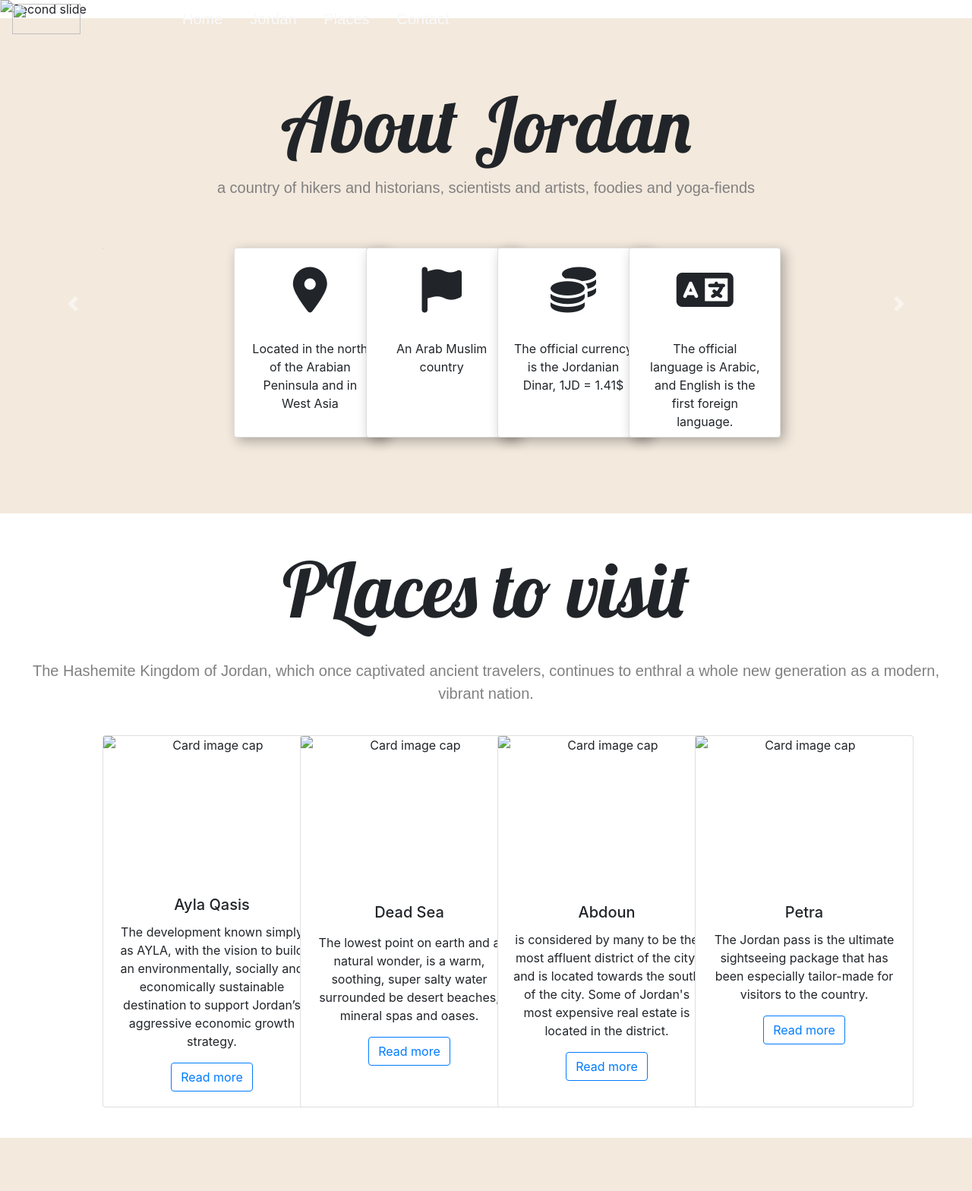
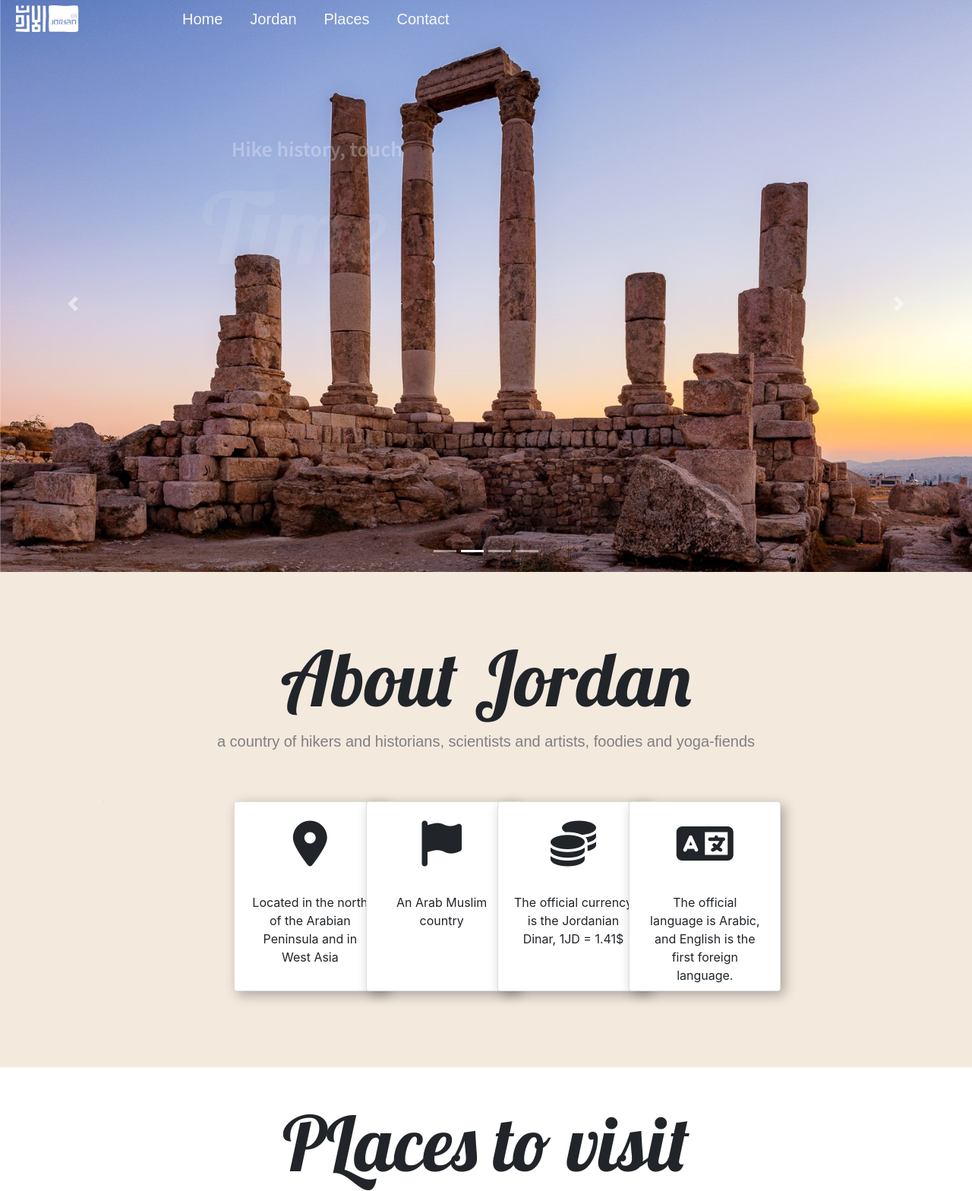
Before and after one commit to MallakWalid/JordaT, a plain HTML site: page index.html in a window 1280 px wide. Shown: the top 1568 px of the page at 76% size. Drawn offline with nearby package versions, Linux system fonts and the light colour scheme; a web font is replaced by a local one.

Commit message:
Update index.html

```diff
--- a/index.html
+++ b/index.html
@@ -39,7 +39,7 @@
 
     <!-- start of navbar -->
     <nav class="navbar navbar-expand-lg  ">
-      <a class="navbar-brand" href="#"> <img src="photos/Jordan-logo.png" width="90" height="40" alt="">
+      <a class="navbar-brand" href="#"> <img src="Jordan-logo.png" width="90" height="40" alt="">
       </a>
 
       <div class="collapse navbar-collapse" id="navbarSupportedContent">
@@ -77,7 +77,7 @@
       </ol>
       <div class="carousel-inner">
         <div class="carousel-item active">
-          <img class="d-block w-100" src="photos/wadi-rum.jpg" alt="First slide">
+          <img class="d-block w-100" src="wadi-rum.jpg" alt="First slide">
           <div class="carousel-caption  d-md-block">
             <h3 class="pb-0 fade-first">Welcome to</h3>
             <h1 class="pt-0 fade-second">Jordan</h1>
@@ -87,7 +87,7 @@
         </div>
 
         <div class="carousel-item">
-          <img class="d-block w-100" src="photos/Temple-of-Hercules.jpg" alt="Second slide">
+          <img class="d-block w-100" src="Temple-of-Hercules.jpg" alt="Second slide">
           <div class="carousel-caption  d-md-block">
             <h3 class="pb-0  fade-first">Hike history, touch</h3>
             <h1 class="pt-0 fade-second">Time</h1>
@@ -97,7 +97,7 @@
         </div>
 
         <div class="carousel-item petra">
-          <img class="d-block w-100" src="photos/Petra.jpg" alt="Third slide">
+          <img class="d-block w-100" src="Petra.jpg" alt="Third slide">
           <div class="carousel-caption  d-md-block">
             <h3 class="pb-0  fade-first " style="width:400px;">Live your</h3>
             <h1 class="pt-0 fade-second text-center"> Adventure</h1>
@@ -106,7 +106,7 @@
 
         </div>
         <div class="carousel-item ">
-          <img class="d-block w-100" src="photos/Dead-Sea.jpg" alt="Fourth slide">
+          <img class="d-block w-100" src="Dead-Sea.jpg" alt="Fourth slide">
           <div class="carousel-caption  d-md-block">
             <h3 class="pb-0  pl-0 fade-first">Life at your own</h3>
             <h1 class="pt-0 fade-second">Pace</h1>
@@ -201,7 +201,7 @@
     <div class="row">
       <div class="col-lg-3">
         <div class="card" style="width: 18rem; height:490px;">
-          <img class="card-img-top" src="photos/ayla-alaqba-1.jpg" alt="Card image cap">
+          <img class="card-img-top" src="ayla-alaqba-1.jpg" alt="Card image cap">
           <div class="card-body">
             <h5 class="card-title pt-">Ayla Qasis</h5>
             <p class="card-text">The development known simply as AYLA, with the vision to build an environmentally,
@@ -215,7 +215,7 @@
 
       <div class="col-lg-3">
         <div class="card" style="width: 18rem; height:490px;">
-          <img class="card-img-top" src="photos/Dead-sea-1.jpg" alt="Card image cap">
+          <img class="card-img-top" src="Dead-sea-1.jpg" alt="Card image cap">
           <div class="card-body">
 
             <h5 class="card-title pb-1">Dead Sea</h5>
@@ -229,7 +229,7 @@
 
       <div class="col-lg-3">
         <div class="card" style="width: 18rem; height:490px;">
-          <img class="card-img-top" src="photos/abdoun-1.JPG" alt="Card image cap">
+          <img class="card-img-top" src="abdoun-1.JPG" alt="Card image cap">
           <div class="card-body">
             <h5 class="card-title pt-">Abdoun</h5>
             <p class="card-text">is considered by many to be the most affluent district of the city, and is located
@@ -243,7 +243,7 @@
 
       <div class="col-lg-3">
         <div class="card" style="width: 18rem; height:490px;">
-          <img class="card-img-top" src="photos/petra-1.JPG" alt="Card image cap">
+          <img class="card-img-top" src="petra-1.JPG" alt="Card image cap">
           <div class="card-body">
             <h5 class="card-title pt-">Petra</h5>
             <p class="card-text">The Jordan pass is the ultimate sightseeing package that has been especially
```
